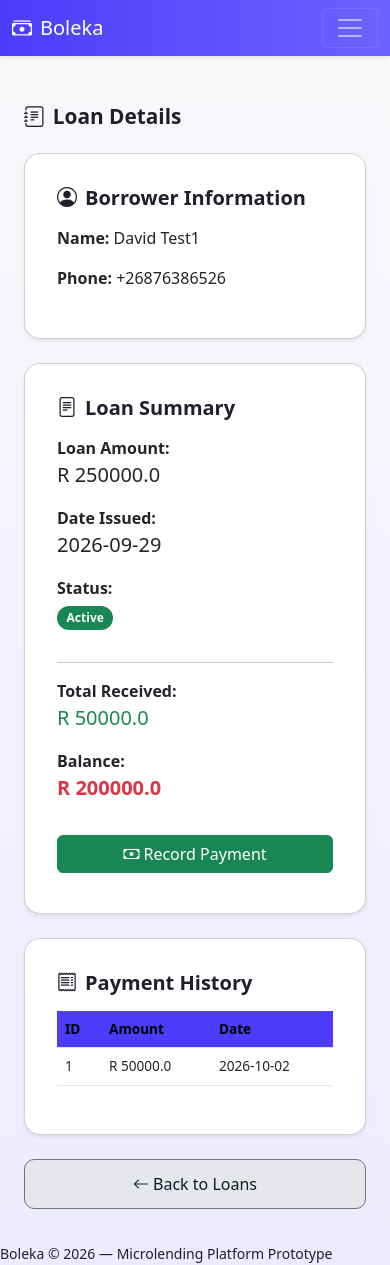
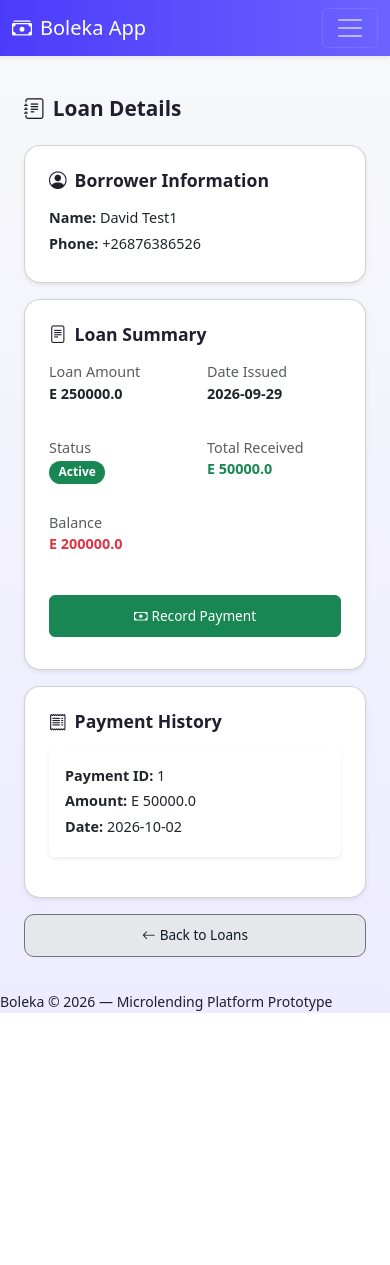
Before and after one commit to davidmpungose/prototypeB, a FastAPI app: page /loans/1 in a window 390 px wide. After the commit the page ends 1013 px from the top, so only its background shows below. Run offline with FastAPI, Linux system fonts and the light colour scheme.

Commit message:
tables updates

```diff
--- a/static/style.css
+++ b/static/style.css
@@ -199,3 +199,42 @@ td {
         margin-bottom: 1rem;
     }
 }
+
+/* MOBILE CARD TABLES */
+@media (max-width: 600px) {
+
+    .table-responsive {
+        overflow-x: visible; /* disable scroll */
+    }
+
+    table {
+        display: block;
+    }
+
+    thead {
+        display: none; /* hide headers on mobile */
+    }
+
+    tbody tr {
+        display: block;
+        background: #ffffff;
+        margin-bottom: 1rem;
+        padding: 1rem;
+        border-radius: 12px;
+        box-shadow: 0 2px 6px rgba(75, 60, 251, 0.1);
+    }
+
+    tbody td {
+        display: flex;
+        justify-content: space-between;
+        padding: 0.4rem 0;
+        border-bottom: none;
+        font-size: 0.9rem;
+    }
+
+    tbody td::before {
+        content: attr(data-label);
+        font-weight: 600;
+        color: #4b5563;
+    }
+}
--- a/templates/base.html
+++ b/templates/base.html
@@ -2,7 +2,8 @@
 <html lang="en">
 <head>
     <meta charset="UTF-8">
-    <title>Boleka</title>
+
+    <title>Boleka App</title>
 
     <meta name="viewport" content="width=device-width, initial-scale=1">
 
@@ -92,7 +93,7 @@ h2, h3, h4 {
     <nav class="navbar navbar-expand-lg navbar-dark bg-dark shadow-sm">
         <div class="container">
             <a class="navbar-brand" href="/">
-                <i class="bi bi-cash-stack me-2"></i>Boleka
+                <i class="bi bi-cash-stack me-2"></i>Boleka App
             </a>
 
             <button class="navbar-toggler" type="button" data-bs-toggle="collapse"
--- a/templates/loan_detail.html
+++ b/templates/loan_detail.html
@@ -1,47 +1,49 @@
 {% extends "base.html" %}
 
 {% block content %}
-<div class="container mt-4">
+<div class="container mt-3">
 
     <h2 class="mb-4">
         <i class="bi bi-journal-text me-2"></i>Loan Details
     </h2>
 
-    <!-- Borrower Info -->
-    <div class="card shadow-sm mb-4">
+    <!-- Borrower Info Card -->
+    <div class="card shadow-sm mb-3 loan-card">
         <div class="card-body">
-            <h5 class="mb-3">
+
+            <h5 class="fw-semibold mb-3">
                 <i class="bi bi-person-circle me-2"></i>Borrower Information
             </h5>
 
-            <p><strong>Name:</strong> {{ borrower.name }}</p>
-            <p><strong>Phone:</strong> {{ borrower.phone }}</p>
+            <p class="mb-1"><strong>Name:</strong> {{ borrower.name }}</p>
+            <p class="mb-1"><strong>Phone:</strong> {{ borrower.phone }}</p>
+
         </div>
     </div>
 
-    <!-- Loan Summary -->
-    <div class="card shadow-sm mb-4">
+    <!-- Loan Summary Card -->
+    <div class="card shadow-sm mb-3 loan-card">
         <div class="card-body">
 
-            <h5 class="mb-3">
+            <h5 class="fw-semibold mb-3">
                 <i class="bi bi-file-text me-2"></i>Loan Summary
             </h5>
 
             <div class="row">
 
-                <div class="col-md-4 mb-3">
-                    <strong>Loan Amount:</strong>
-                    <div class="fs-5">R {{ loan.amount }}</div>
+                <div class="col-6 mb-3">
+                    <p class="small text-muted mb-0">Loan Amount</p>
+                    <p class="fw-bold">E {{ loan.amount }}</p>
                 </div>
 
-                <div class="col-md-4 mb-3">
-                    <strong>Date Issued:</strong>
-                    <div class="fs-5">{{ loan.date }}</div>
+                <div class="col-6 mb-3">
+                    <p class="small text-muted mb-0">Date Issued</p>
+                    <p class="fw-bold">{{ loan.date }}</p>
                 </div>
 
-                <div class="col-md-4 mb-3">
-                    <strong>Status:</strong>
-                    <div class="fs-5">
+                <div class="col-6 mb-3">
+                    <p class="small text-muted mb-0">Status</p>
+
                     {% if loan.status == "Active" %}
                         <span class="badge bg-success">Active</span>
                     {% elif loan.status == "Overdue" %}
@@ -52,67 +54,48 @@
                         <span class="badge bg-secondary">{{ loan.status }}</span>
                     {% endif %}
                 </div>
+
+                <div class="col-6 mb-3">
+                    <p class="small text-muted mb-0">Total Received</p>
+                    <p class="fw-bold text-success">E {{ money_received }}</p>
                 </div>
 
-            </div>
-
-            <hr>
-
-            <div class="row">
-
-                <div class="col-md-6 mb-3">
-                    <strong>Total Received:</strong>
-                    <div class="fs-5 text-success">R {{ money_received }}</div>
-                </div>
-
-                <div class="col-md-6 mb-3">
-                    <strong>Balance:</strong>
+                <div class="col-12 mb-3">
+                    <p class="small text-muted mb-0">Balance</p>
                     {% if balance > 0 %}
-                        <div class="fs-5 text-danger fw-bold">R {{ balance }}</div>
+                        <p class="fw-bold text-danger">E {{ balance }}</p>
                     {% else %}
-                        <div class="fs-5 text-success fw-bold">R 0</div>
+                        <p class="fw-bold text-success">E 0</p>
                     {% endif %}
                 </div>
 
             </div>
 
-            <div class="mt-3">
-                <a href="/loans/{{ loan.id }}/pay" class="btn btn-success">
+            <a href="/loans/{{ loan.id }}/pay" class="btn btn-success w-100 mt-2">
                 <i class="bi bi-cash me-1"></i>Record Payment
             </a>
-            </div>
 
         </div>
     </div>
 
-    <!-- Payment History -->
-    <div class="card shadow-sm mb-4">
+    <!-- Payment History Card -->
+    <div class="card shadow-sm mb-3 loan-card">
         <div class="card-body">
 
-            <h5 class="mb-3">
+            <h5 class="fw-semibold mb-3">
                 <i class="bi bi-receipt me-2"></i>Payment History
             </h5>
 
             {% if payments %}
-            <table class="table table-hover align-middle">
-                <thead class="table-light">
-                    <tr>
-                        <th>ID</th>
-                        <th>Amount</th>
-                        <th>Date</th>
-                    </tr>
-                </thead>
+                {% for p in payments %}
+                <div class="payment-card mb-3 p-3 rounded shadow-sm">
 
-                <tbody>
-                    {% for p in payments %}
-                    <tr>
-                        <td>{{ p.id }}</td>
-                        <td>R {{ p.amount }}</td>
-                        <td>{{ p.date }}</td>
-                    </tr>
+                    <p class="mb-1"><strong>Payment ID:</strong> {{ p.id }}</p>
+                    <p class="mb-1"><strong>Amount:</strong> E {{ p.amount }}</p>
+                    <p class="mb-1"><strong>Date:</strong> {{ p.date }}</p>
+
+                </div>
                 {% endfor %}
-                </tbody>
-            </table>
             {% else %}
                 <p class="text-muted">No payments recorded yet.</p>
             {% endif %}
@@ -121,9 +104,59 @@
     </div>
 
     <!-- Back Button -->
-    <a href="/loans" class="btn btn-secondary">
+    <a href="/loans" class="btn btn-secondary w-100">
         <i class="bi bi-arrow-left me-1"></i>Back to Loans
     </a>
 
 </div>
+
+<!-- CARD-BASED MOBILE STYLING -->
+<style>
+
+    .loan-card {
+        border-radius: 16px;
+        transition: transform 0.2s ease, box-shadow 0.2s ease;
+    }
+
+    .loan-card:hover {
+        transform: translateY(-3px);
+        box-shadow: 0 6px 16px rgba(75, 60, 251, 0.15);
+    }
+
+    .payment-card {
+        background: #ffffff;
+        border-radius: 12px;
+        box-shadow: 0 2px 6px rgba(75, 60, 251, 0.1);
+    }
+
+    @media (max-width: 576px) {
+
+        h2 {
+            font-size: 1.3rem;
+        }
+
+        .loan-card {
+            padding: 0.5rem;
+        }
+
+        .loan-card h5 {
+            font-size: 1.1rem;
+        }
+
+        .loan-card p {
+            font-size: 0.9rem;
+        }
+
+        .payment-card p {
+            font-size: 0.9rem;
+        }
+
+        .btn {
+            font-size: 0.85rem;
+            padding: 10px;
+        }
+    }
+
+</style>
+
 {% endblock %}
```
Also changed, not shown: templates/borrower_detail.html (+62 -53 lines), templates/borrowers.html (+71 -79 lines), templates/loans.html (+75 -79 lines), boleka.db. Lines whose indentation alone changed are shown as unchanged.
